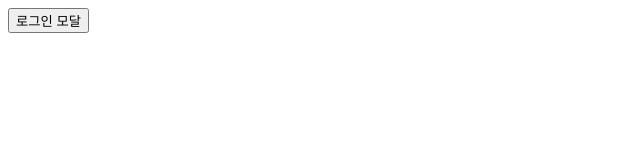
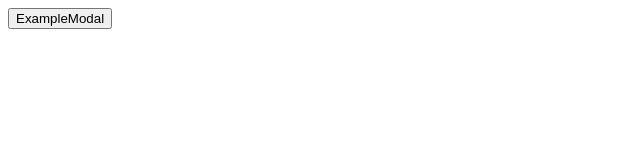
Before and after one commit to kimyouknow/react-modal-component, a React app: page / in a window 1280 px wide. Shown: the top 160 px of the page, without its empty margins (0-640 px from the left). Built offline with nearby package versions, Linux system fonts and the light colour scheme.

Commit message:
Feat: React Strict 모드 추가

```diff
--- a/src/App.tsx
+++ b/src/App.tsx
@@ -5,7 +5,7 @@ function App() {
   const [isModalOpen, handleOpenModal] = useToggle(false);
   return (
     <div>
-      <button onClick={handleOpenModal}>로그인 모달</button>
+      <button onClick={handleOpenModal}>ExampleModal</button>
       <ExampleModal isOpen={isModalOpen} onClose={handleOpenModal} />
     </div>
   );
--- a/src/index.tsx
+++ b/src/index.tsx
@@ -1,4 +1,4 @@
-import React from 'react';
+import { StrictMode } from 'react';
 import { createRoot } from 'react-dom/client';
 
 import App from '@/App';
@@ -6,4 +6,8 @@ import App from '@/App';
 const container = document.getElementById('root');
 const root = createRoot(container as Element);
 
-root.render(<App />);
+root.render(
+  <StrictMode>
+    <App />
+  </StrictMode>,
+);
```
